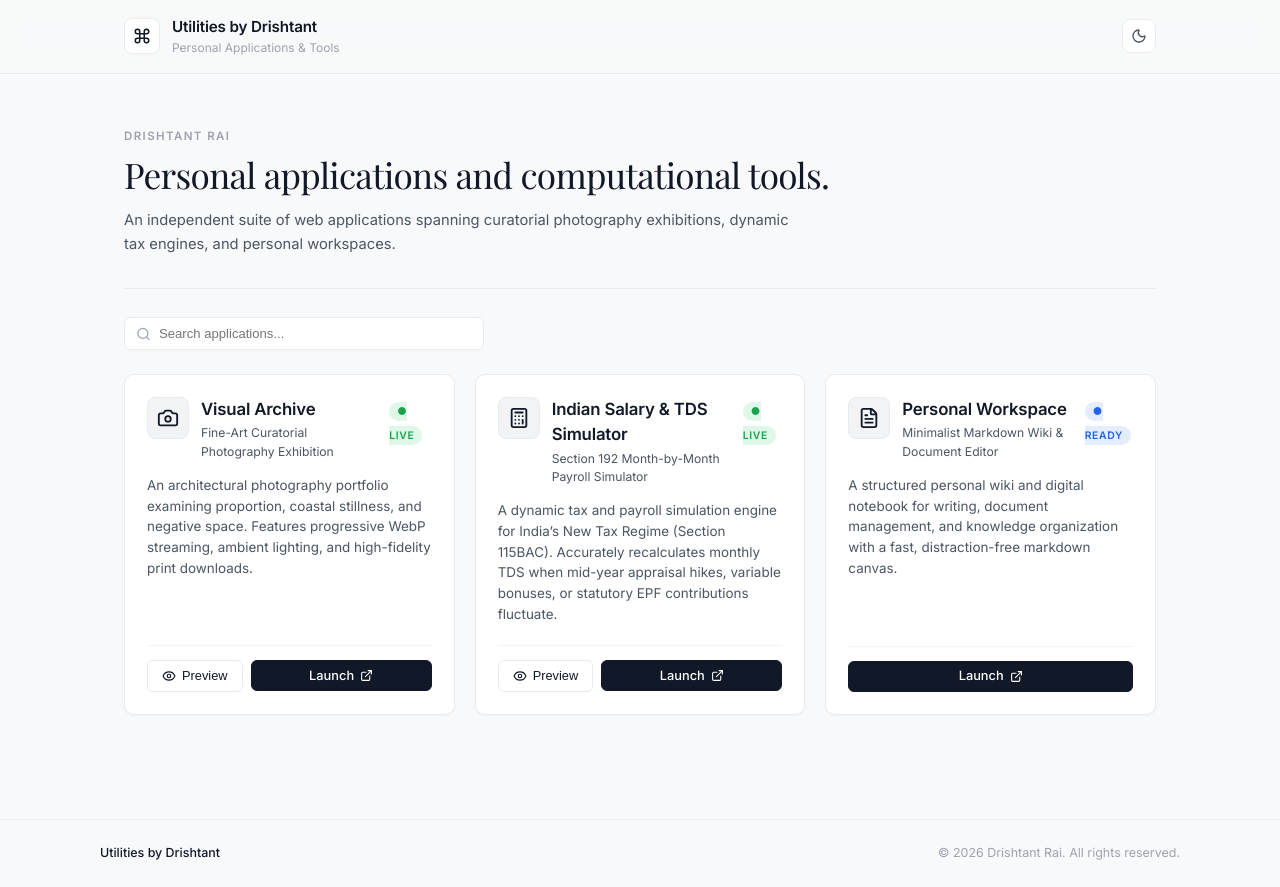
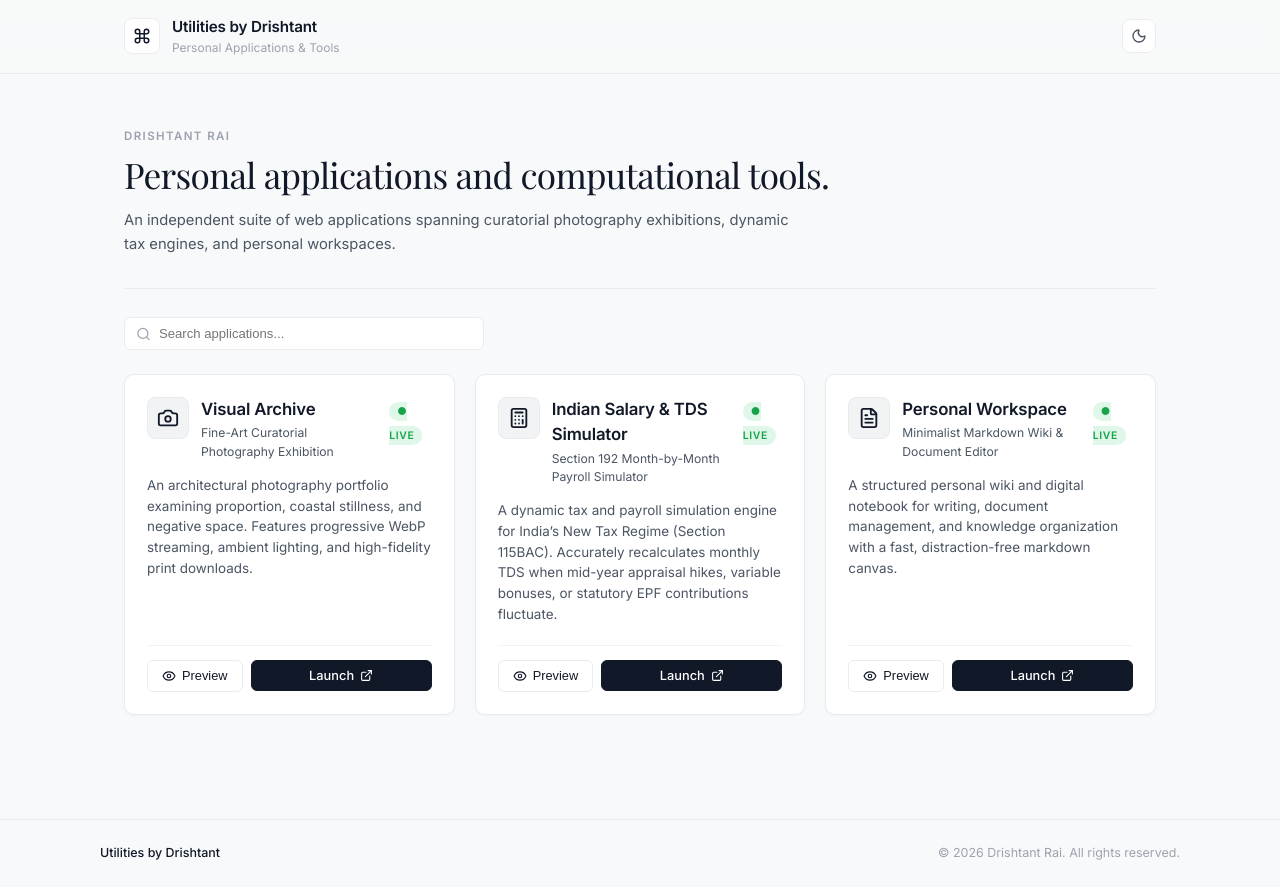
Before and after one commit to drishtantr1508/utilities-by-drishtant, a React (Vite) app: page / in a window 1280 px wide. Built offline with nearby package versions, Linux system fonts and the light colour scheme; a web font is replaced by a local one.

Commit message:
feat: link Personal Workspace to netlify app https://notionbydrishtant.netlify.app

```diff
--- a/src/data/apps.ts
+++ b/src/data/apps.ts
@@ -28,10 +28,10 @@ export const APPS_DATA: AppItem[] = [
     title: 'Personal Workspace',
     tagline: 'Minimalist Markdown Wiki & Document Editor',
     description: 'A structured personal wiki and digital notebook for writing, document management, and knowledge organization with a fast, distraction-free markdown canvas.',
-    status: 'Ready',
-    url: 'http://35.184.166.81:8000',
-    previewUrl: 'http://35.184.166.81:8000',
-    previewSupported: false,
+    status: 'Live',
+    url: 'https://notionbydrishtant.netlify.app',
+    previewUrl: 'https://notionbydrishtant.netlify.app',
+    previewSupported: true,
     iconName: 'file-text',
   },
 ];
```
